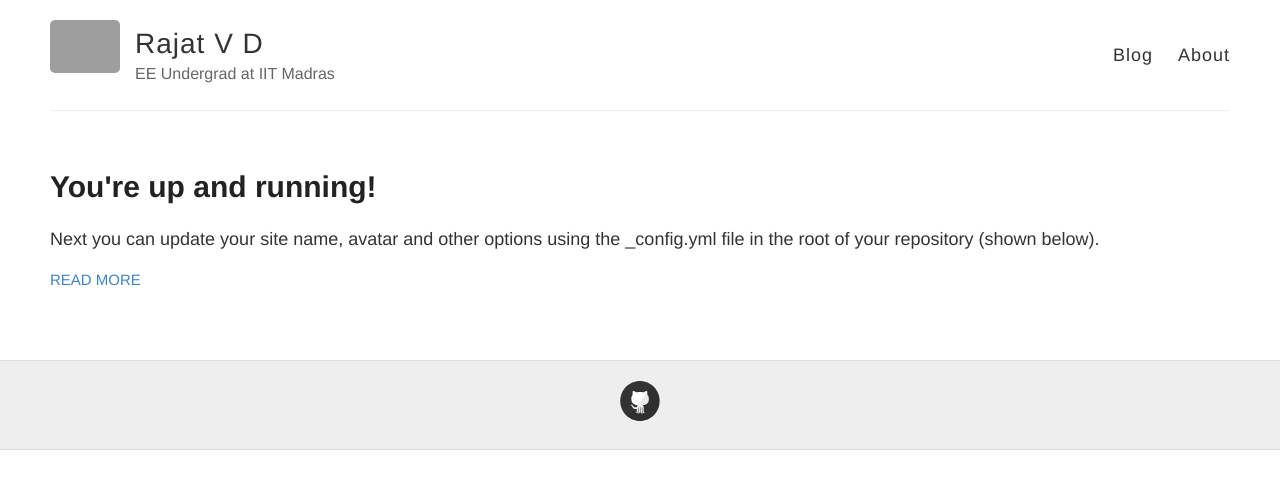
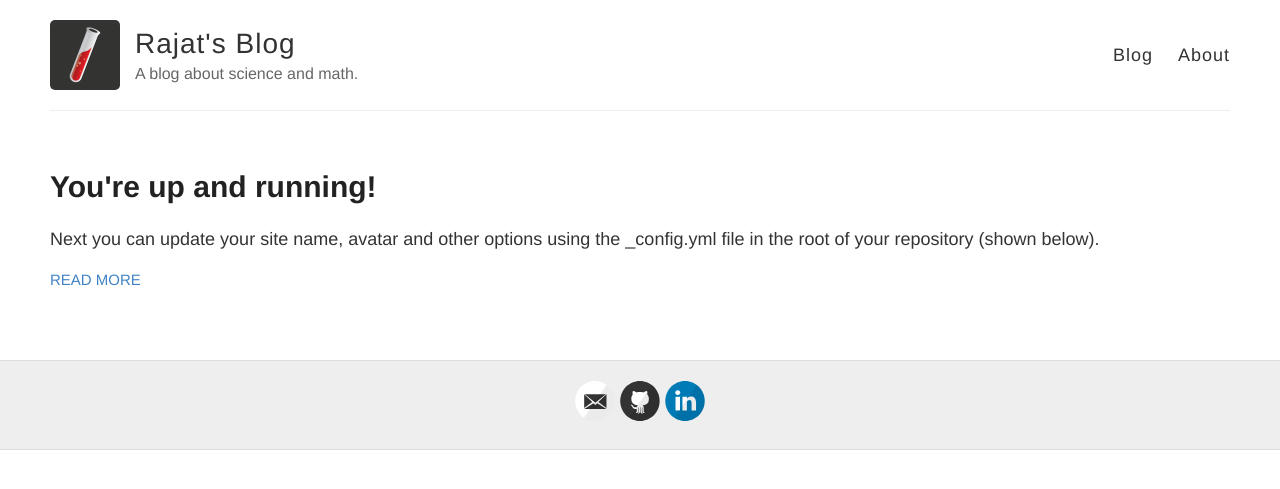
Before and after one commit to rajatvd/rajatvd.github.io, a Jekyll site: the page built from index.html, in a window 1280 px wide. Shown: the top 489 px of the page. Built offline with Jekyll 4.4.1, drawn with Linux system fonts in a browser that asks for light colours; grey boxes are pictures that could not be loaded.

Commit message:
Changes to config. Added google analytics code

```diff
--- a/_config.yml
+++ b/_config.yml
@@ -3,13 +3,13 @@
 #
 
 # Name of your site (displayed in the header)
-name: Rajat V D
+name: Rajat's Blog
 
 # Short bio or description (displayed in the header)
-description: EE Undergrad at IIT Madras
+description: A blog about science and math.
 
 # URL of your avatar or profile pic (you could use your GitHub profile pic)
-avatar: https://raw.githubusercontent.com/barryclark/jekyll-now/master/images/jekyll-logo.png
+avatar: /images/jekyll-logo.png
 
 #
 # Flags below are optional
@@ -18,12 +18,12 @@ avatar: https://raw.githubusercontent.com/barryclark/jekyll-now/master/images/je
 # Includes an icon in the footer for each username you enter
 footer-links:
   dribbble:
-  email:
+  email: rajatvd@gmail.com
   facebook:
   flickr:
   github: rajatvd
   instagram:
-  linkedin:
+  linkedin: rajat-vadiraj-dwaraknath-62a92415b
   pinterest:
   rss: # just type anything here for a working RSS icon
   twitter:
@@ -37,7 +37,7 @@ footer-links:
 disqus:
 
 # Enter your Google Analytics web tracking code (e.g. UA-2110908-2) to activate tracking
-google_analytics:
+google_analytics: UA-70930196-1
 
 # Used for Sitemap.xml and your RSS feed
 url: http://rajatvd.github.io
```
